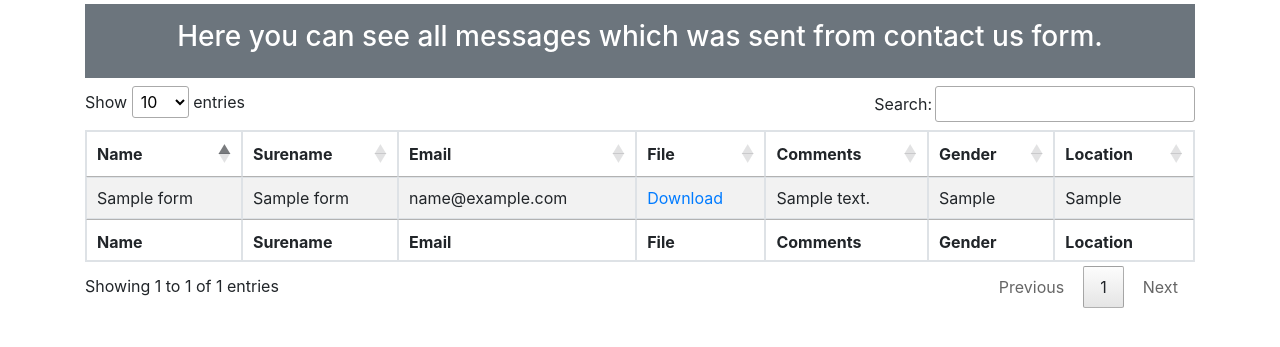
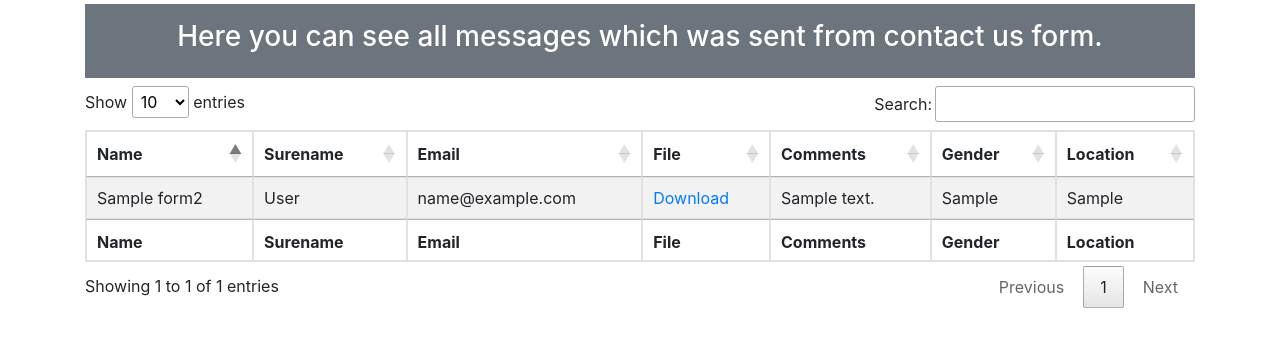
Before and after one commit to tobby-spacex/contant-us, a PHP site: page /form-details in a window 1280 px wide. Shown: the part 61-408 px from the top of the page. Run offline with PHP 8.4, Linux system fonts and the light colour scheme; tables that the repository leaves empty or names only in its code hold one stand-in row (values such as "Sample post"); some libraries are stand-ins or nearby versions.

Commit message:
changed DB

```diff
--- a/app/Mail/MailSender.php
+++ b/app/Mail/MailSender.php
@@ -21,6 +21,8 @@ class MailSender
 
     public function send()
     {
-        return mail($this->sendto, $this->subject, $this->message, $this->headers);
+        $message = str_replace("\0", "", $this->message);
+
+        return mail($this->sendto, $this->subject, $message, $this->headers);
     }
 }
--- a/app/Models/ContactUsModel.php
+++ b/app/Models/ContactUsModel.php
@@ -12,7 +12,7 @@ class ContactUsModel extends Model
     public function register(array $contactData): string|false
     {
         $stmt = $this->pdo->prepare(
-            'INSERT INTO contact_form (name, surename, email, file, comments, gender, location)
+            'INSERT INTO contact_form2 (name, surname, email, file, comments, gender, location)
              VALUES (:name, :surname, :email, :file, :comments, :gender, :location)'
         );
 
@@ -32,7 +32,7 @@ class ContactUsModel extends Model
     public function fetchAll(): array
     {
         $stmt = $this->pdo->prepare(
-            'SELECT * FROM contact_form'
+            'SELECT * FROM contact_form2'
         );
 
         $stmt->execute();
--- a/app/views/contact/results/message.php
+++ b/app/views/contact/results/message.php
@@ -40,7 +40,7 @@ use App\Controllers\ContactUsController;
         foreach ($contactController->showAll() as $row) {
             echo '<tr>';
             echo '<td>' . $row['name'] . '</td>';
-            echo '<td>' . $row['surename'] . '</td>';
+            echo '<td>' . $row['surname'] . '</td>';
             echo '<td>' . $row['email'] . '</td>';
             if(!empty($row['file'])) {
               echo '<td><a href="data:application/octet-stream;base64,' . base64_encode($row['file']) .
```
